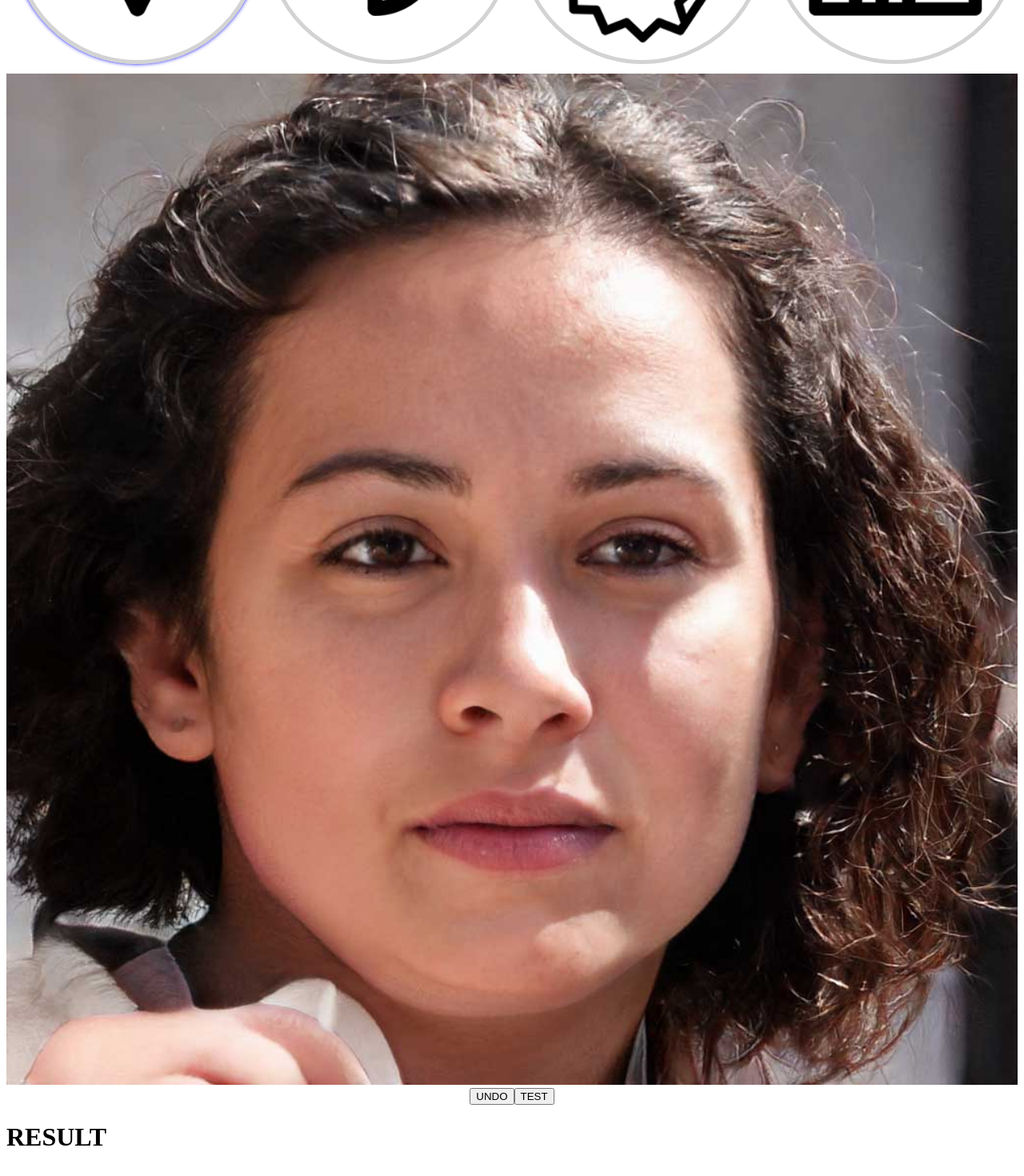
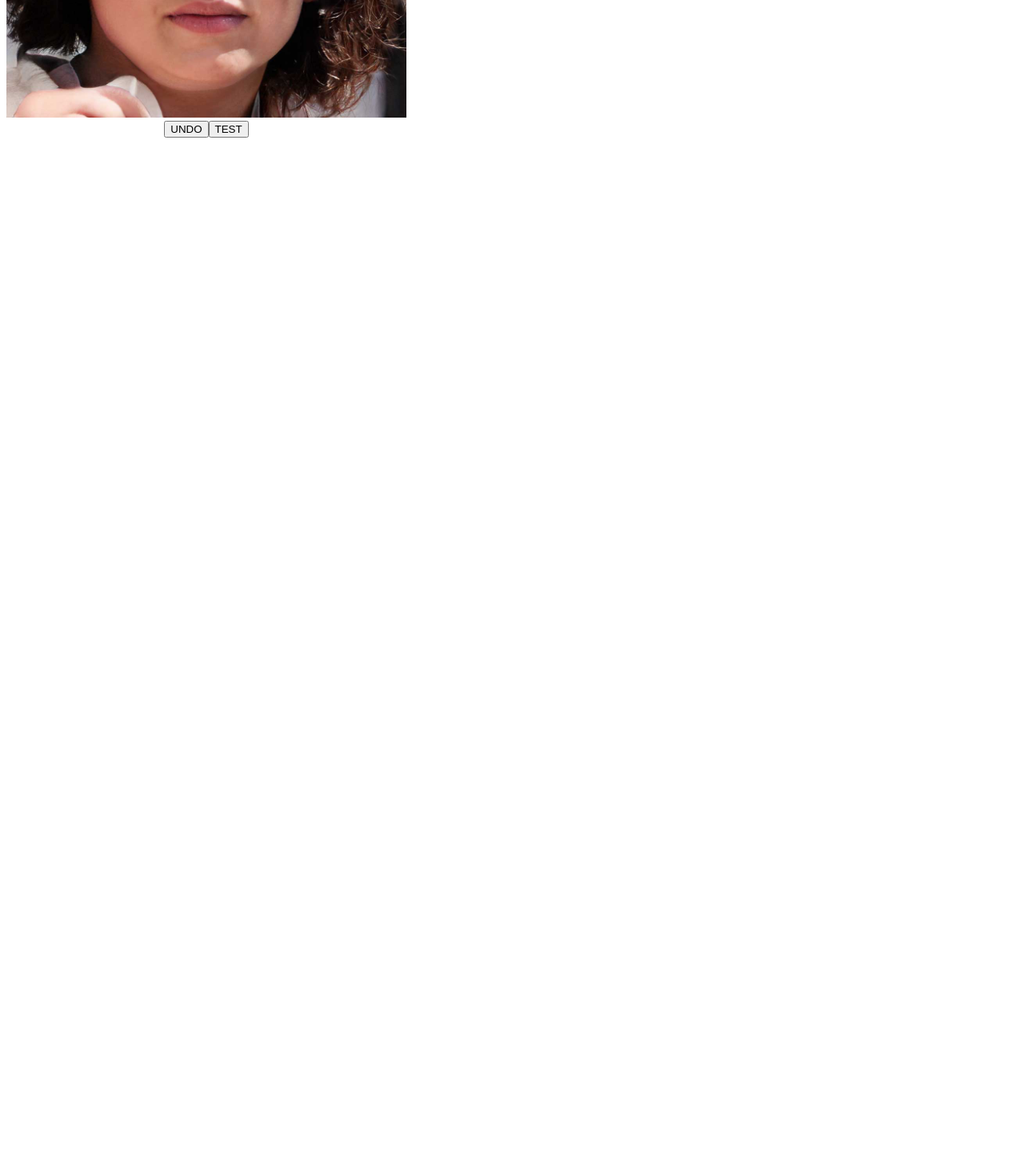
Before and after one commit to youthradio/trackface-draft, a Vue app: page / in a window 1280 px wide. Shown: the part 692-2162 px from the top of the page at 80% size. After the commit the page ends 1126 px from the top, so only its background shows below. Built offline with nearby package versions, Linux system fonts and the light colour scheme.

Commit message:
server url, face score

```diff
--- a/src/App.vue
+++ b/src/App.vue
@@ -1,5 +1,5 @@
 <template>
-  <div id="app">
+  <div class="container">
     <SelectionScreen />
     <MainUI />
     <Canvas />
@@ -31,4 +31,8 @@ export default {
 };
 </script>
 
-<style></style>
+<style scoped>
+.container {
+  max-width: 500px;
+}
+</style>
--- a/src/components/Canvas.vue
+++ b/src/components/Canvas.vue
@@ -111,9 +111,7 @@ export default {
 
           formData.append("referenceimage", this.currRefImgBlob, "refimg.jpg");
           formData.append("targetimage", targetBlob, "targetimg.jpg");
-
-          console.log("TESTING");
-          return fetch("http://localhost:8000/push", {
+          return fetch(process.env.VUE_APP_SERVER_URL, {
             method: "POST",
             body: formData,
             header: {
--- a/src/components/ResultScreen.vue
+++ b/src/components/ResultScreen.vue
@@ -1,8 +1,11 @@
 <template>
   <div ref="container">
-    <h1>RESULT</h1>
+    <h1 v-if="testResult.result">RESULT</h1>
+    <h2 v-if="testResult.loading">LOADING</h2>
     <canvas ref="canvas"></canvas>
-    <h2 v-if="testResult.loading">LOADING</h2>
+    <h1 v-if="matchesSimilarity">
+      Similarity: {{ matchesSimilarity.toFixed(2) }}%
+    </h1>
     <h3 v-if="testResult.error">{{ testResult.error }}</h3>
     <h3 v-if="testResult.result">
       {{ JSON.stringify(testResult.result, null, 2) }}
@@ -90,8 +93,32 @@ export default {
   computed: {
     testResult() {
       return this.$store.state.testResult;
+    },
+    matchesSimilarity() {
+      if (
+        this.testResult.result &&
+        this.testResult.result.FaceMatches.length > 0
+      ) {
+        return this.testResult.result.FaceMatches[0].Similarity;
+      }
+      return null;
+    },
+    unmatchesSimilarity() {
+      if (
+        this.testResult.result &&
+        this.testResult.result.UnmatchedFaces.length > 0
+      ) {
+        return this.testResult.result.UnmatchedFaces[0].Confidence;
+      }
+      return null;
     }
   }
 };
 </script>
-<style lang="scss" scoped></style>
+<style lang="scss" scoped>
+canvas {
+  width: 100%;
+  height: auto;
+  // touch-action: none;
+}
+</style>
```
